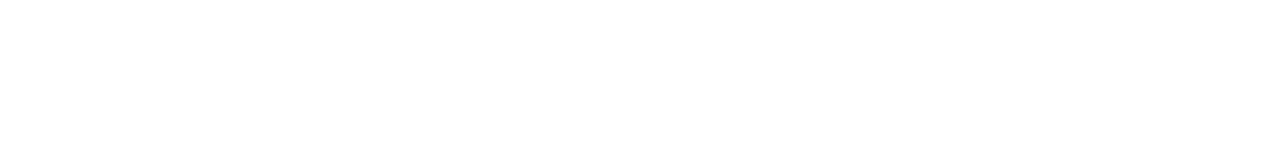
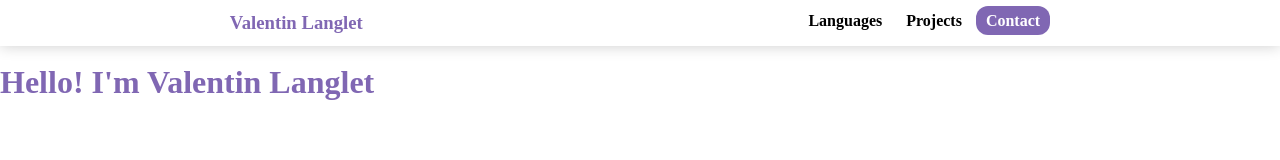
Before and after one commit to ValentinLanglet59/website, a plain HTML site: page index.html in a window 1280 px wide. Drawn offline with Linux system fonts and the light colour scheme.

Commit message:
navbar done

```diff
--- /dev/null
+++ b/css/components/button.css
@@ -0,0 +1,12 @@
+#button-contact {
+    background-color: rgb(128,103,179);
+    border-radius: 12px;
+    padding: 6px;
+    color: white;
+    font-weight: bold;
+}
+
+#button-contact:hover {
+    opacity: 0.6;
+    transition: opacity 0.3s ease;
+}
--- /dev/null
+++ b/css/components/navbar.css
@@ -0,0 +1,29 @@
+.navbar-wrapper {
+    display: flex;
+    justify-content: space-around;
+    box-shadow: 0 0 15px rgba(0,0,0,0.2);
+}
+
+#navbar-name-wrapper {
+    padding: 12px 0px 12px 12px;
+}
+
+#navbar-links-wrapper {
+    padding: 12px 12px 12px 0px;
+}
+
+#navbar-links-wrapper a {
+    padding-left: 10px;
+    text-decoration: none;
+    padding-right: 10px;
+}
+
+#navbar-languages {
+    color: black;
+    font-weight: bolder;
+}
+
+#navbar-projects {
+    color: black;
+    font-weight: bolder;
+}
--- /dev/null
+++ b/css/style.css
@@ -0,0 +1,9 @@
+@import url("components/navbar.css");
+@import url("components/button.css");
+
+* {
+    margin: 0;
+    padding: 0;
+    box-sizing: border-box;
+    color: rgb(128,103,179);
+}
--- a/index.html
+++ b/index.html
@@ -5,8 +5,26 @@
     <meta http-equiv="X-UA-Compatible" content="IE=edge">
     <meta name="viewport" content="width=device-width, initial-scale=1.0">
     <title>Document</title>
+    <link rel="stylesheet" href="css/style.css">
 </head>
 <body>
-
+    <section>
+        <nav>
+            <div class="navbar-wrapper">
+                <div id="navbar-name-wrapper">
+                    <h1>Valentin Langlet</h1>
+                </div>
+                <div id="navbar-links-wrapper">
+                    <a href="" id="navbar-languages">Languages</a>
+                    <a href="" id="navbar-projects">Projects</a>
+                    <a href="" id="button-contact">Contact</a>
+                </div>
+            </div>
+        </nav>
+    </section>
+    <main>
+        <img src="" alt="">
+        <h1>Hello! I'm Valentin Langlet</h1>
+    </main>
 </body>
 </html>
```
Also changed, not shown: css/images/valentin.jpeg (added).
